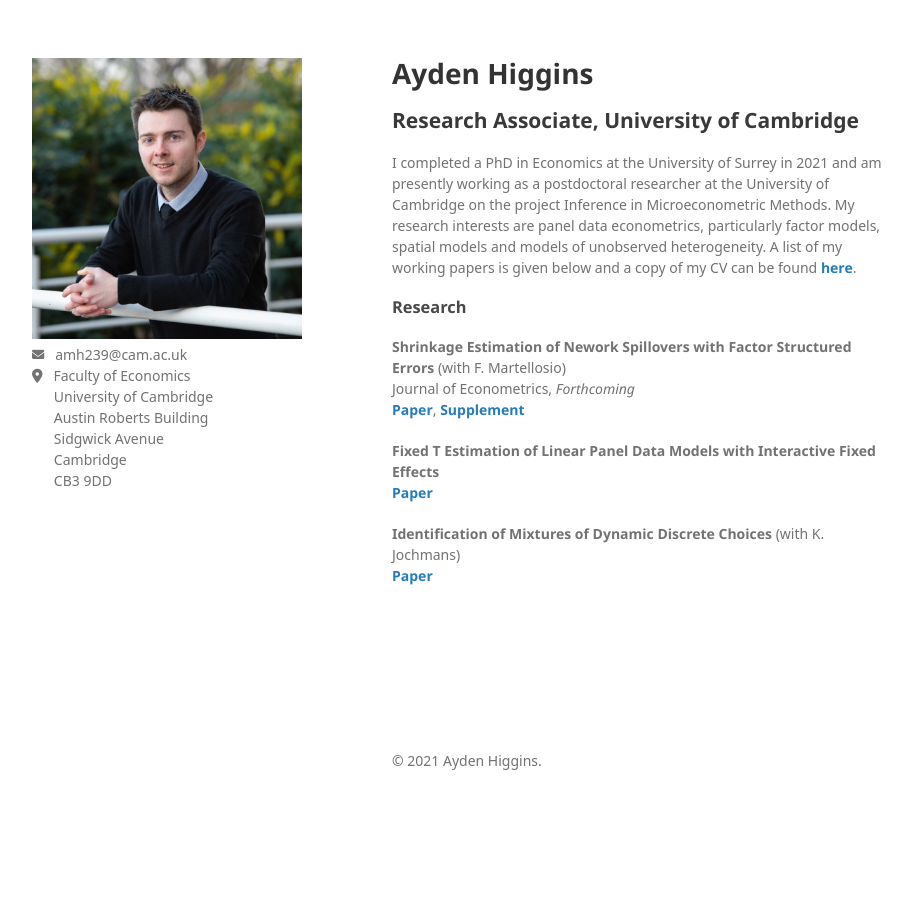
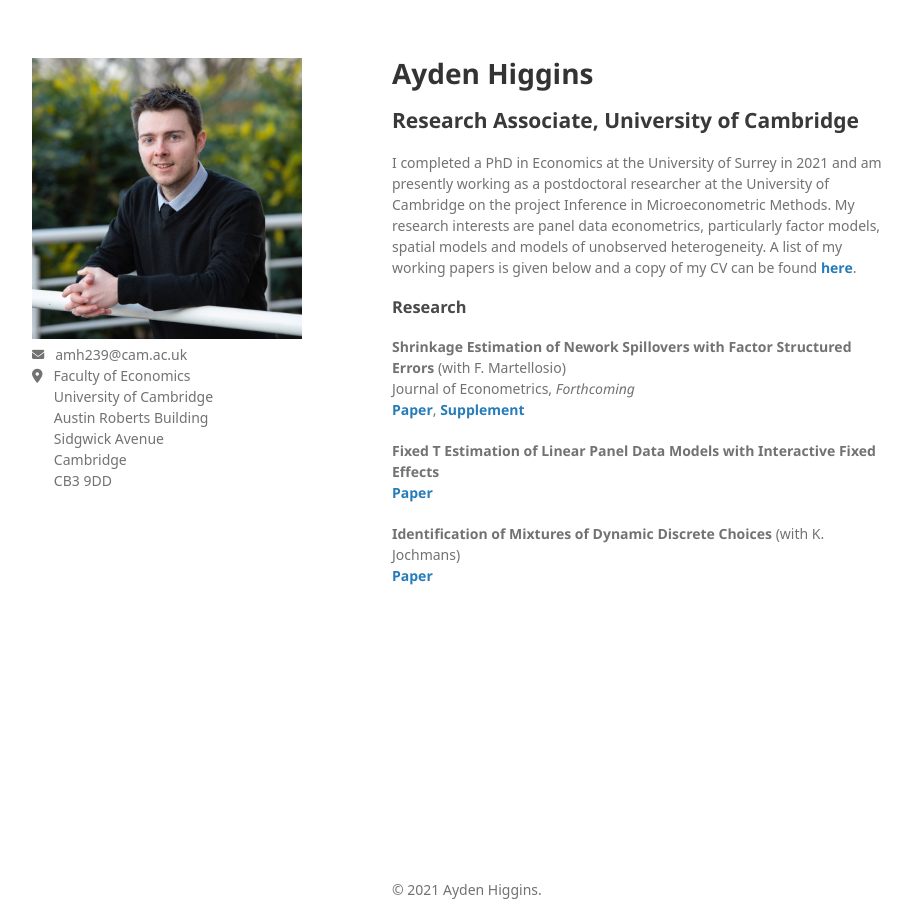
Before and after one commit to Tokkita/Tokkita.github.io, a Jekyll site: the page built from index.md, in a window 1280 px wide. Shown: the whole page, without its empty margins (178-1090 px from the left). Built offline with Jekyll 4.4.1, drawn with Linux system fonts in a browser that asks for light colours; nearby versions of some CDN libraries; some web fonts are replaced; our own code applies the rules of GitHub Pages for plain Markdown files.

Commit message:
Update style.scss

```diff
--- a/assets/css/style.scss
+++ b/assets/css/style.scss
@@ -6,5 +6,5 @@
 footer {
     background-color: #fff;
     width: 500px;
-    height: 100px
+    bottom: 0px
 }
```
